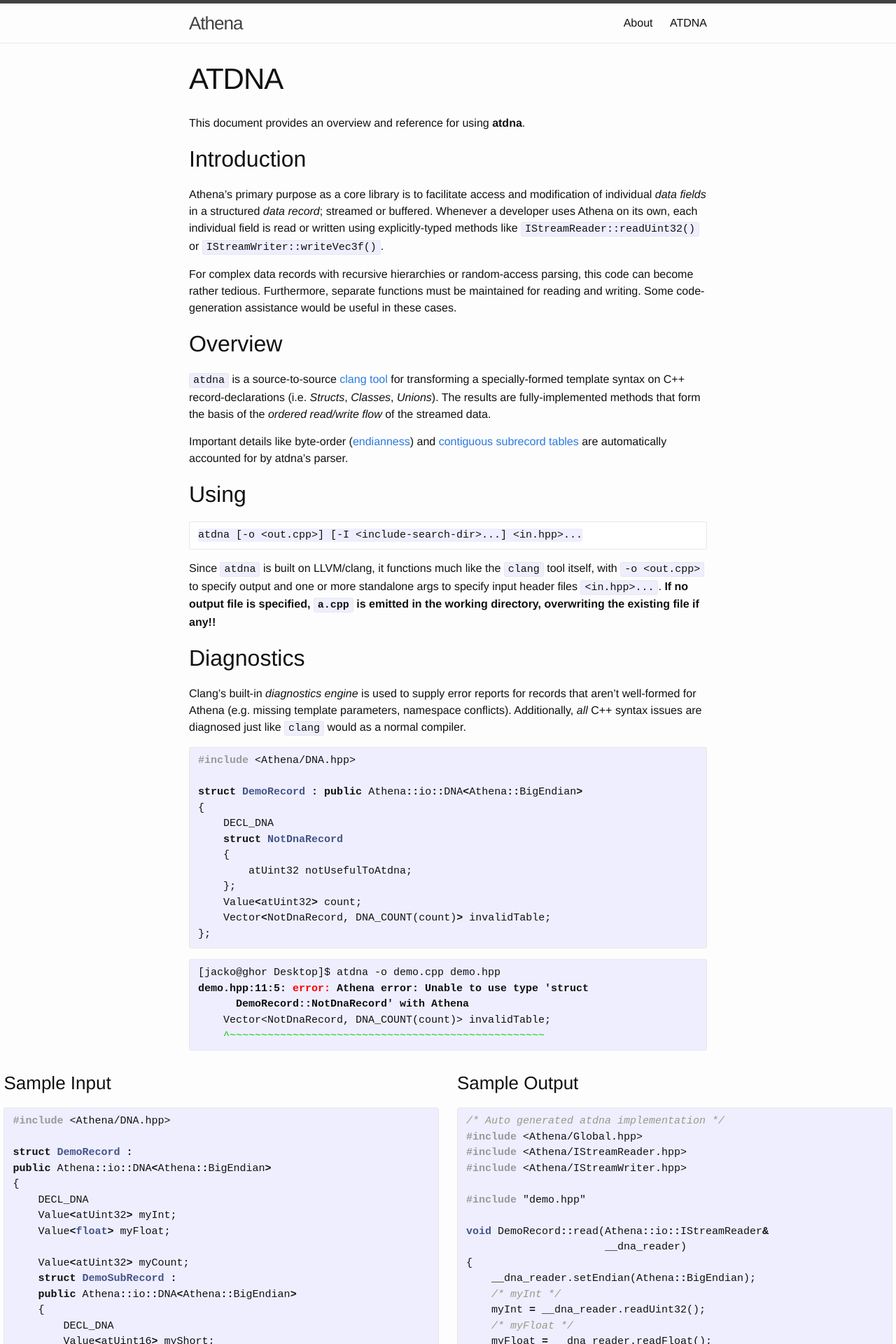
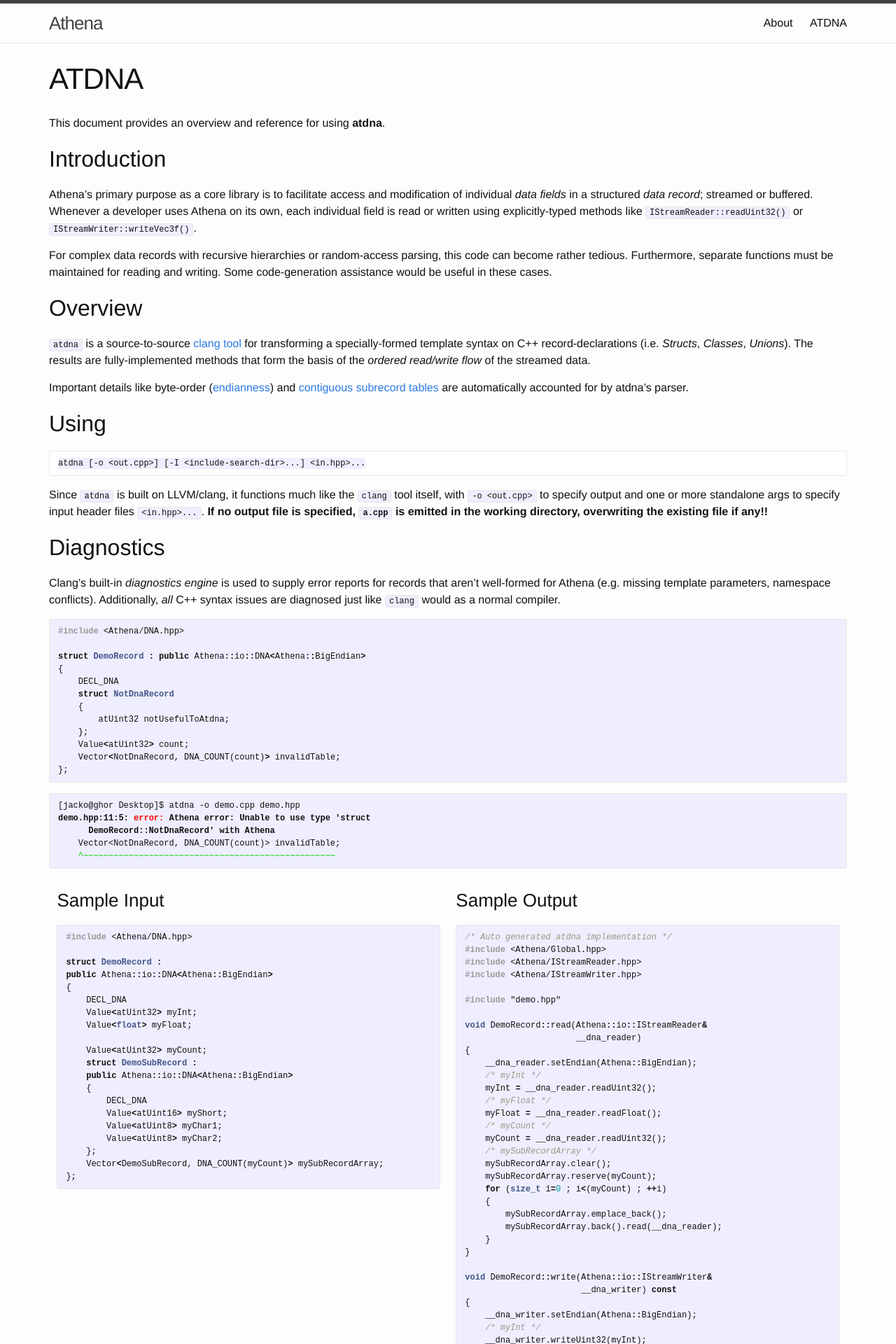
Before and after one commit to libAthena/libAthena.github.io, a Jekyll site: the page built from doc/atdna.md, in a window 1280 px wide. Shown: the top 1920 px of the page at 70% size. Built offline with Jekyll 4.4.1, drawn with Linux system fonts in a browser that asks for light colours.

Commit message:
style fix

```diff
--- a/_sass/_base.scss
+++ b/_sass/_base.scss
@@ -127,7 +127,7 @@
  */
 pre,
 code {
-    font-size: 15px;
+    font-size: 12px;
     border: 1px solid $grey-color-light;
     border-radius: 3px;
     background-color: #eef;
--- a/_sass/_doc.scss
+++ b/_sass/_doc.scss
@@ -3,15 +3,14 @@
  */
 
 .doc-col-split {
-    float:left;
-    width:175%;
-    margin-left:-37.5%;
+    margin-left:auto;
+    margin-right:auto;
 }
 
 .doc-col {
-    float:left;
+	/*min-width:480px;*/
+	@media (min-width:960px) {float:left; width:48%;}
     margin:1%;
-    width:48%;
 }
 
 .doc-col pre {
--- a/css/main.scss
+++ b/css/main.scss
@@ -22,7 +22,7 @@
 $grey-color-dark:  darken($grey-color, 25%);
 
 // Width of the content area
-$content-width:    800px;
+$content-width:    1200px;
 
 $on-palm:          600px;
 $on-laptop:        800px;
```
